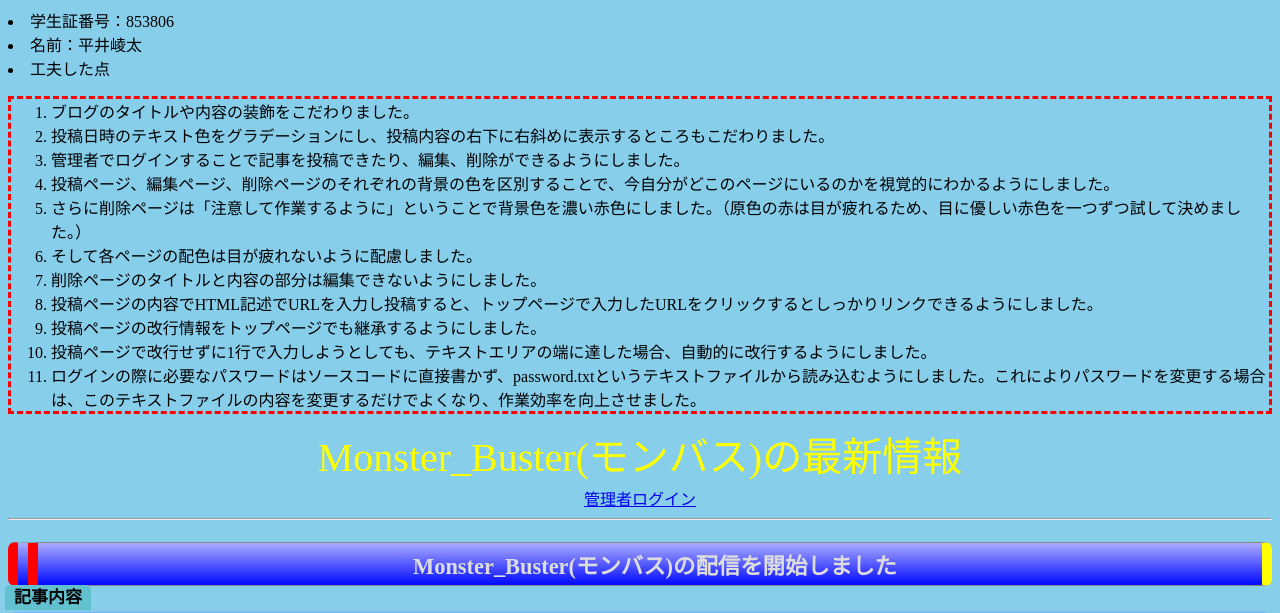
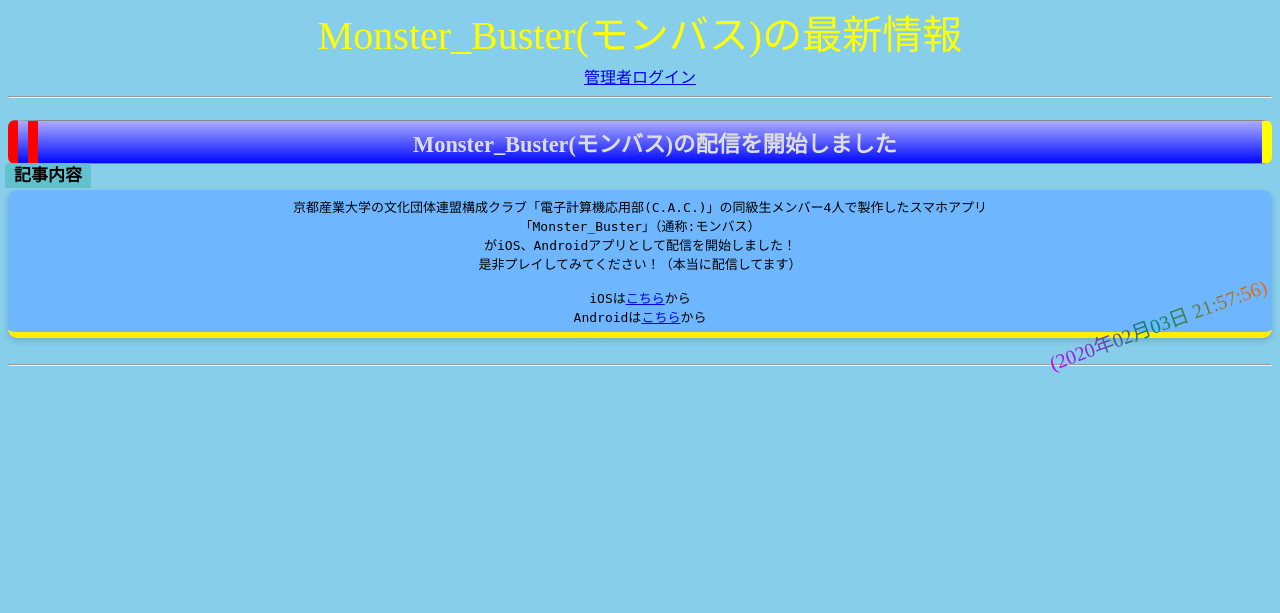
Before and after one commit to Hiraryo/Blog-with-PHP, a PHP site: page / in a window 1280 px wide. Shown: the top 613 px of the page. Run offline with PHP 8.4, Linux system fonts and the light colour scheme; data comes from the database, SQL or seed files in the repository.

Commit message:
Modified index.php

```diff
--- a/index.php
+++ b/index.php
@@ -4,22 +4,6 @@
    <title>Monster_Buster(モンバス)の最新情報</title>
    <link rel="stylesheet" type="text/css" href="index.css">
 </head>
-<li>学生証番号：853806</li>
-      <li>名前：平井崚太</li>
-      <li>工夫した点</li>
-      <ol style="border: dashed; border-color: red">
-         <li>ブログのタイトルや内容の装飾をこだわりました。</li>
-         <li>投稿日時のテキスト色をグラデーションにし、投稿内容の右下に右斜めに表示するところもこだわりました。</li>
-         <li>管理者でログインすることで記事を投稿できたり、編集、削除ができるようにしました。</li>
-         <li>投稿ページ、編集ページ、削除ページのそれぞれの背景の色を区別することで、今自分がどこのページにいるのかを視覚的にわかるようにしました。</li>
-         <li>さらに削除ページは「注意して作業するように」ということで背景色を濃い赤色にしました。（原色の赤は目が疲れるため、目に優しい赤色を一つずつ試して決めました。）</li>
-         <li>そして各ページの配色は目が疲れないように配慮しました。</li>
-         <li>削除ページのタイトルと内容の部分は編集できないようにしました。</li>
-         <li>投稿ページの内容でHTML記述でURLを入力し投稿すると、トップページで入力したURLをクリックするとしっかりリンクできるようにしました。</li>
-         <li>投稿ページの改行情報をトップページでも継承するようにしました。</li>
-         <li>投稿ページで改行せずに1行で入力しようとしても、テキストエリアの端に達した場合、自動的に改行するようにしました。</li>
-         <li>ログインの際に必要なパスワードはソースコードに直接書かず、password.txtというテキストファイルから読み込むようにしました。これによりパスワードを変更する場合は、このテキストファイルの内容を変更するだけでよくなり、作業効率を向上させました。</li>
-      </ol>
 <center>
 <body bgcolor="#87CEEB">
    <div class="top">
```
